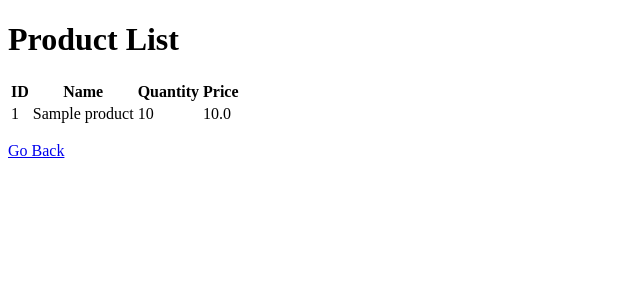
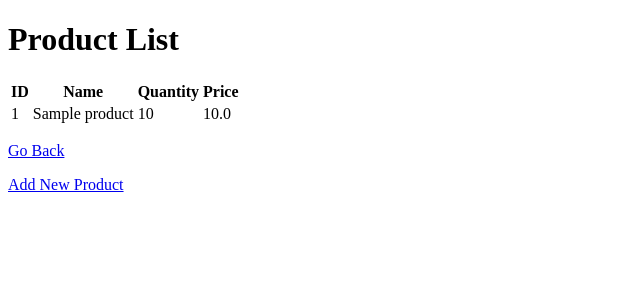
Before and after one commit to Deany256/Production-Project, a Flask app: page /products in a window 1280 px wide. Shown: the top 300 px of the page, without its empty margins (0-640 px from the left). Run offline with Flask 3, Linux system fonts and the light colour scheme; tables that the repository leaves empty hold one stand-in row (values such as "Sample post").

Commit message:
Update product_list.html
added link for accessing add item page

```diff
--- a/templates/product_list.html
+++ b/templates/product_list.html
@@ -28,5 +28,6 @@
         </tbody>
     </table>
     <p><a href="/">Go Back</a></p>
+    <p><a href="{{ url_for('inventory.add_product') }}">Add New Product</a></p>
 </body>
 </html>
```
